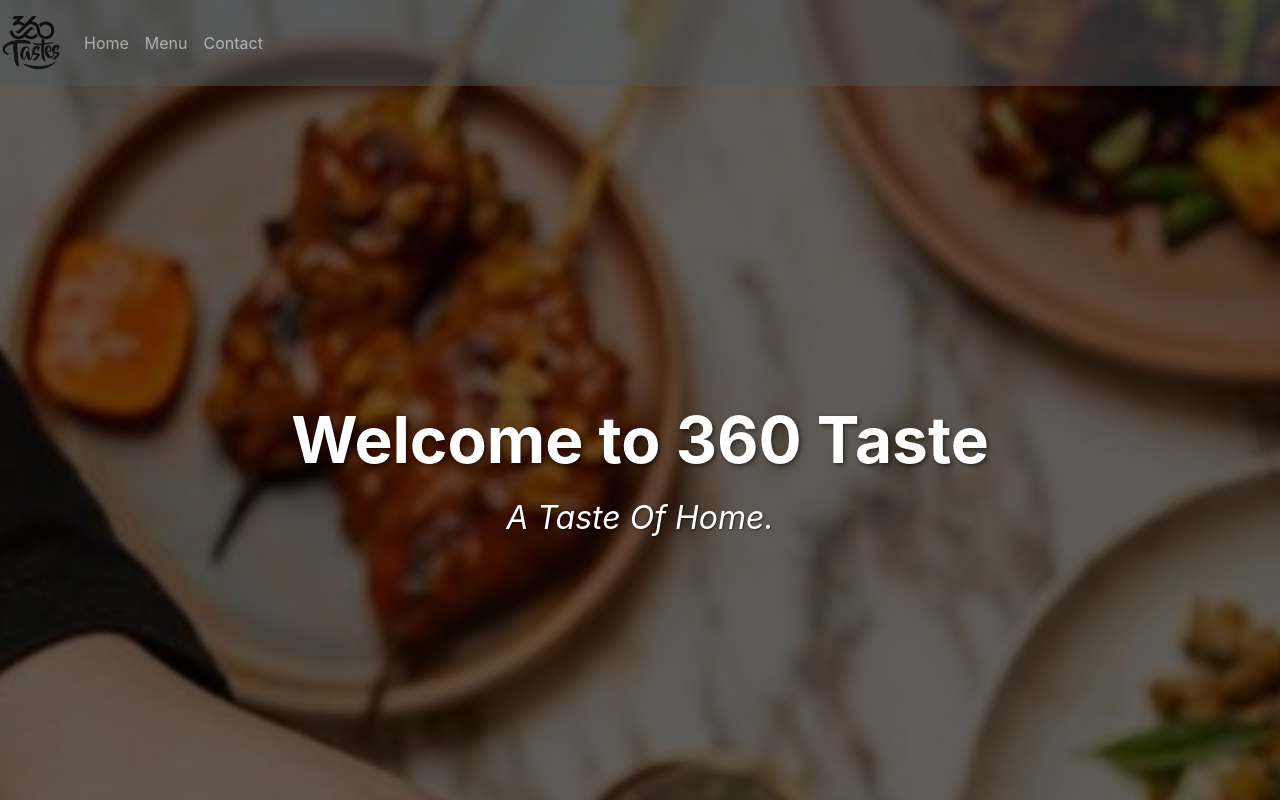
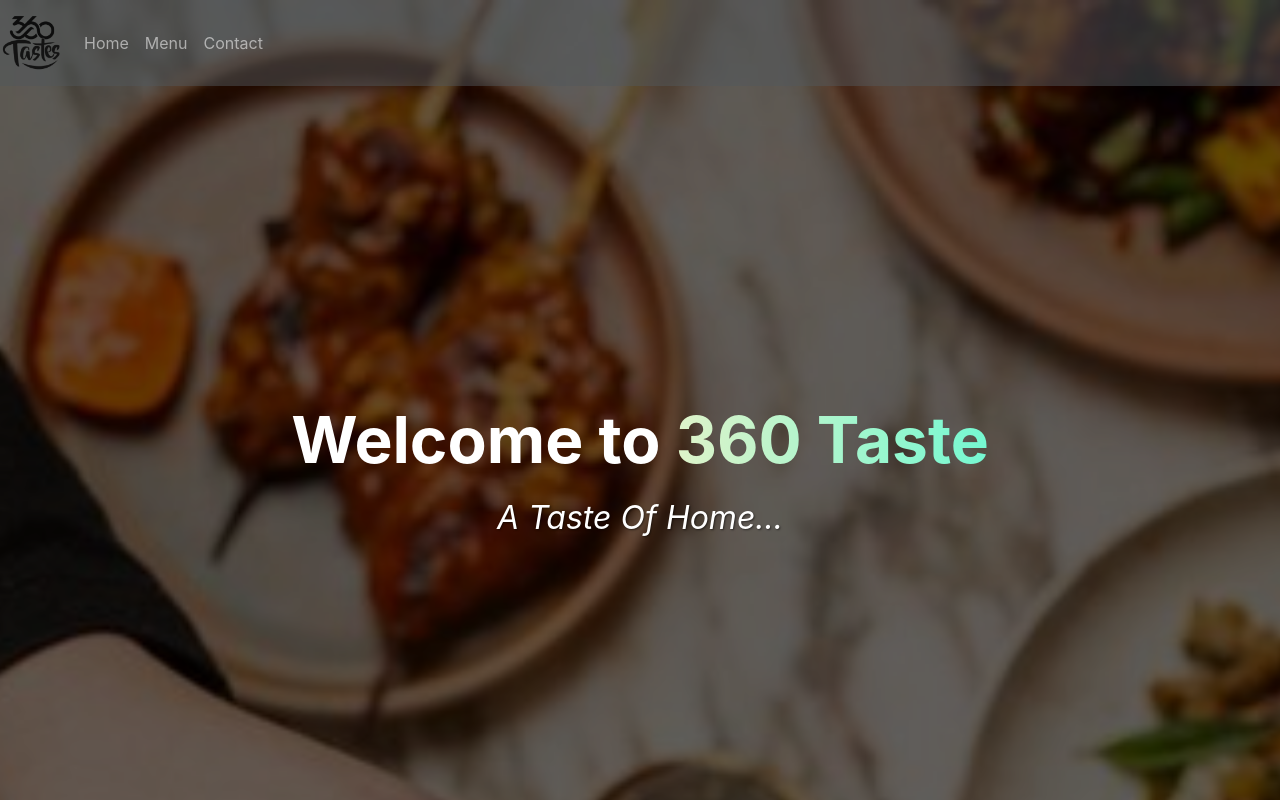
Before and after one commit to ranyon/360-taste, a React (Create React App) app: page / in a window 1280 px wide. Shown: the top 800 px of the page. Built offline with nearby package versions, Linux system fonts and the light colour scheme.

Commit message:
added gradient to text

```diff
--- /dev/null
+++ b/src/Components/Home/Hero.css
@@ -0,0 +1,5 @@
+.gradient-text {
+    background: linear-gradient(to right, #dff3c9, #74f8d1);
+    -webkit-background-clip: text;
+    color: transparent;
+    }
--- a/src/Components/Home/HeroSection.js
+++ b/src/Components/Home/HeroSection.js
@@ -1,6 +1,7 @@
 import React from 'react';
 import { Container } from 'react-bootstrap';
 import styled from 'styled-components';
+import './Hero.css'
 
 const HeroContainer = styled(Container)`
   height: 100vh;
@@ -15,7 +16,7 @@ const HeroTitle = styled.h1`
   font-size: 4rem;
   font-weight: bold;
   margin-bottom: 1rem;
-  text-shadow: 2px 2px 4px rgba(0, 0, 0, 0.5);
+  // text-shadow: 2px 2px 4px rgba(0, 0, 0, 0.5);
 `;
 
 const HeroSubtitle = styled.p`
@@ -27,8 +28,8 @@ const HeroSubtitle = styled.p`
 const HeroSection = () => {
   return (
     <HeroContainer>
-      <HeroTitle>Welcome to 360 Taste</HeroTitle>
-      <HeroSubtitle>A Taste Of Home.</HeroSubtitle>
+      <HeroTitle>Welcome to <span className='gradient-text'>360 Taste</span></HeroTitle>
+      <HeroSubtitle>A Taste Of Home...</HeroSubtitle>
     </HeroContainer>
   );
 };
```
